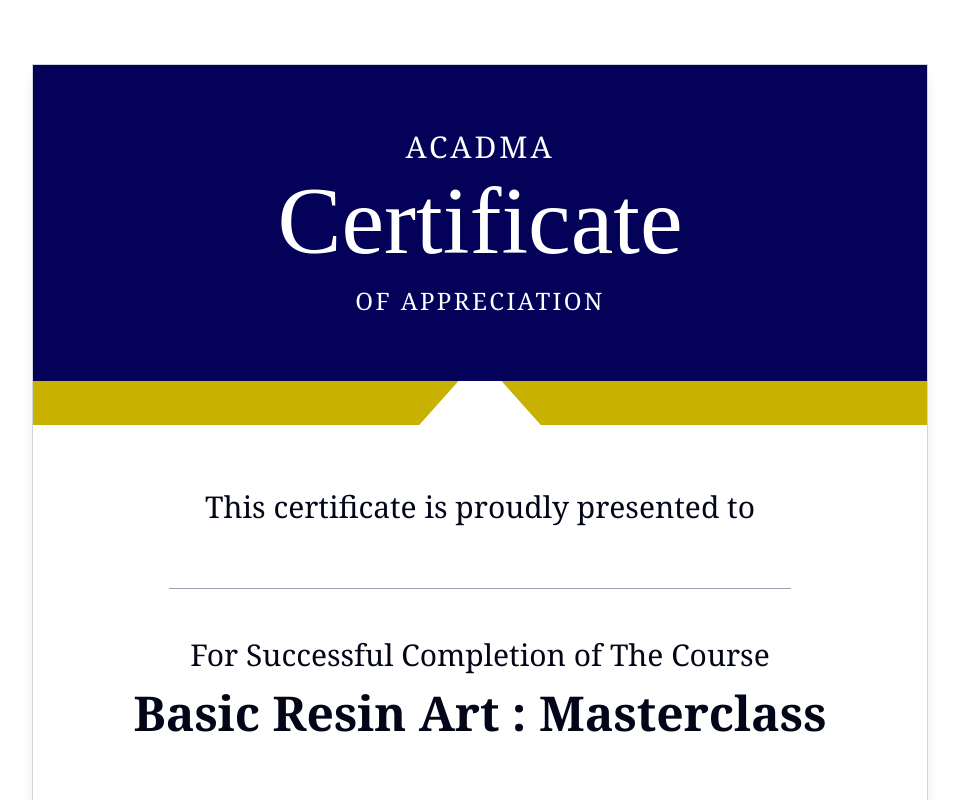
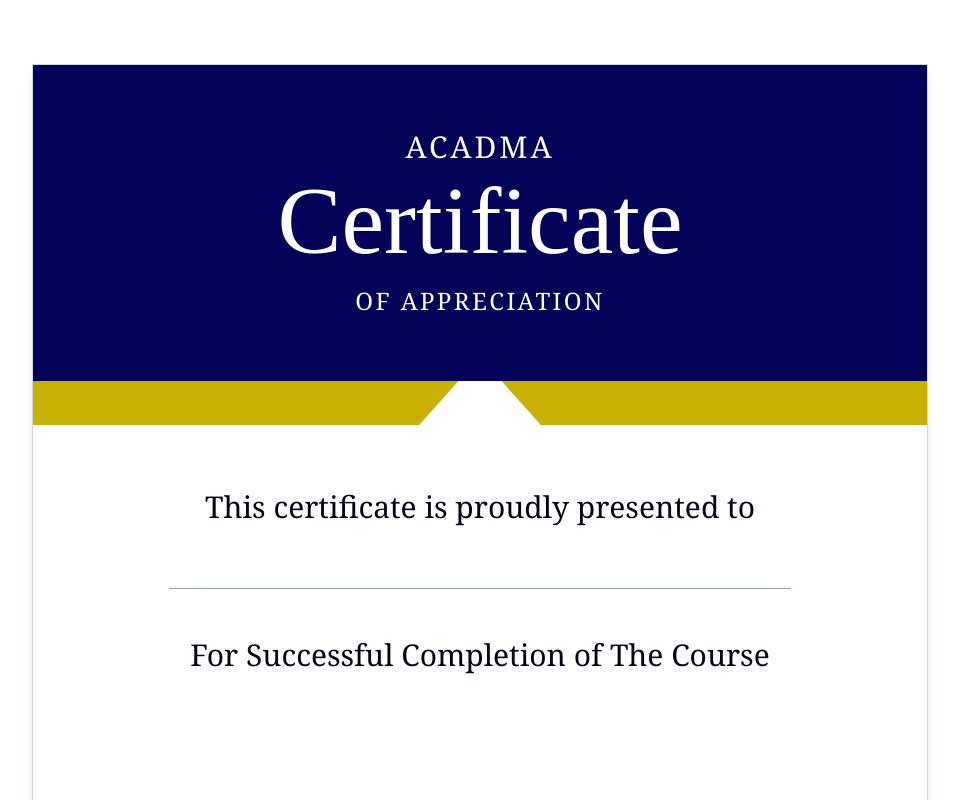
Before and after one commit to Panthar-InfoHub/pankuri-certificate, a Next.js app: page /certificate in a window 1280 px wide. Shown: the top 800 px of the page, without its empty margins (160-1119 px from the left). Built offline with nearby package versions, Linux system fonts and the light colour scheme; a web font is replaced by a local one.

Commit message:
Update Certificate component to accept props for dynamic rendering

```diff
--- a/components/certificate.jsx
+++ b/components/certificate.jsx
@@ -9,7 +9,7 @@ const islandMomentsFont = Island_Moments({
 });
 
 
-export default function Certificate() {
+export default function Certificate(certificateProps) {
   return (
     <div className="min-h-screen bg-white p-4 sm:p-8 md:p-12 lg:p-16 flex items-center justify-center">
       <div className="w-full max-w-4xl border border-gray-300 shadow-lg overflow-hidden relative">
@@ -42,15 +42,15 @@ export default function Certificate() {
         {/* Middle Section - White */}
         <div className="bg-white text-center py-16 px-8">
           <p className="text-xl sm:text-2xl md:text-3xl font-serif mb-8">This certificate is proudly presented to</p>
-          <div className="border-b border-gray-400 w-3/4 mx-auto mb-12 h-8"></div> {/* Line for name */}
+          <div className="border-b border-gray-400 w-3/4 mx-auto mb-12 h-8">{certificateProps.Name}</div> {/* Line for name */}
           <p className="text-xl sm:text-2xl md:text-3xl font-serif mb-4">For Successful Completion of The Course</p>
-          <p className="font-serif text-3xl sm:text-4xl md:text-5xl font-bold">Basic Resin Art : Masterclass</p>
+          <p className="font-serif text-3xl sm:text-4xl md:text-5xl font-bold">{certificateProps.Name}</p>{/*Course name */}
         </div>
 
         {/* Bottom Section - White with Date, Signature, and Seal */}
         <div className="bg-white py-16 px-8 flex flex-col sm:flex-row items-center justify-around gap-8">
           <div className="flex flex-col items-center">
-            <div className="border-b border-gray-400 w-48 mb-2 h-8"></div>
+            <div className="border-b border-gray-400 w-48 mb-2 h-8">{certificateProps.Name}</div>{/*Date*/}
             <p className="text-lg font-serif">Date</p>
           </div>
           <div className="flex-shrink-0">
```
